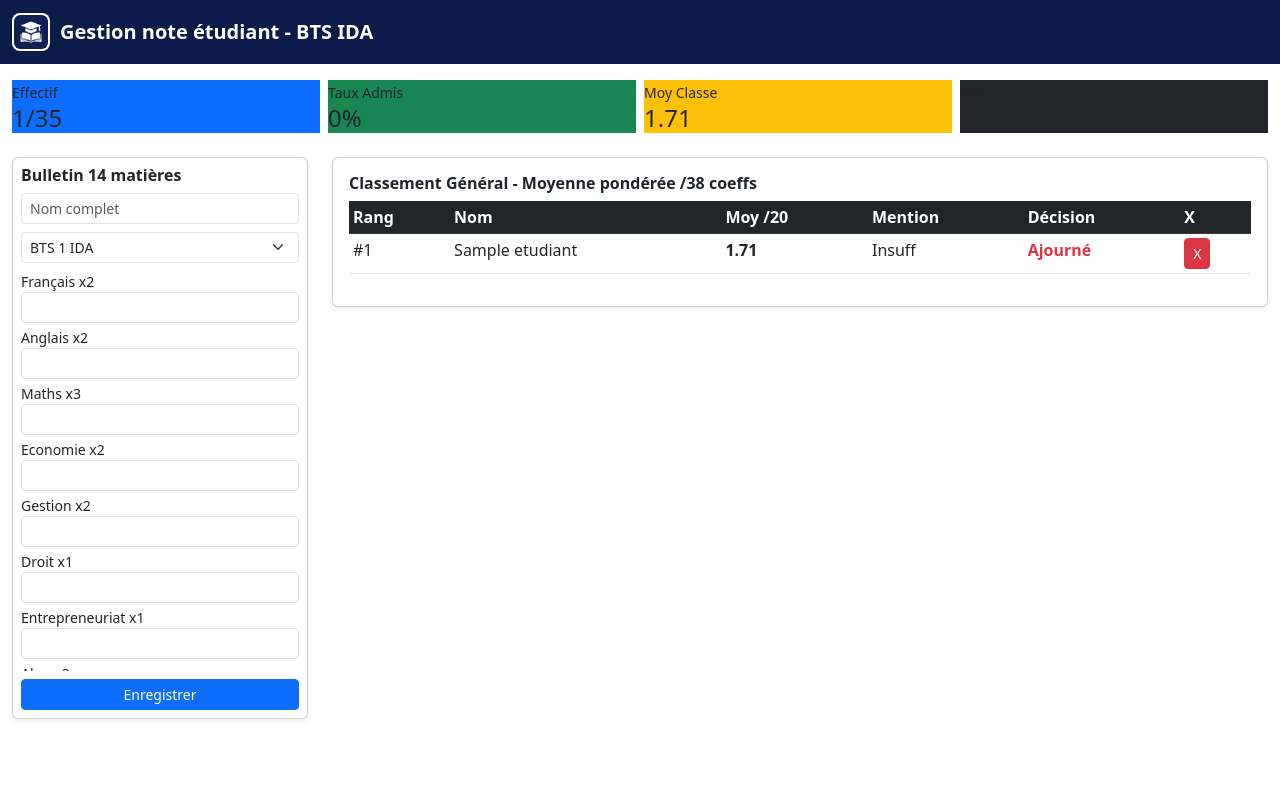
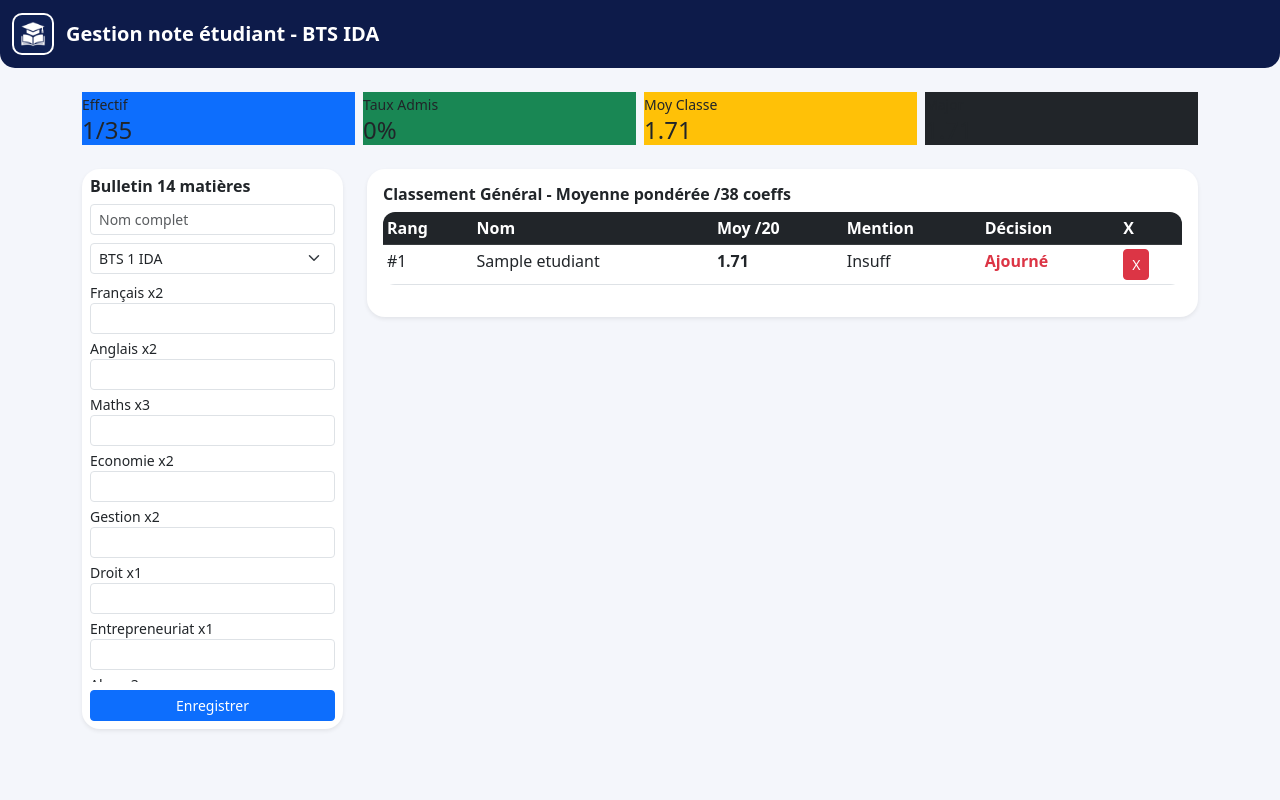
Before and after one commit to zaka-carlos-dev/gestion-notes-etudiants, a Flask app: page / in a window 1280 px wide. Run offline with Flask 3, Linux system fonts and the light colour scheme; tables that the repository leaves empty hold one stand-in row (values such as "Sample post").

Commit message:
Update index.html

```diff
--- a/templates/index.html
+++ b/templates/index.html
@@ -1,30 +1,36 @@
-<!DOCTYPE html><html lang="fr"><head>
+<!DOCTYPE html>
+<html lang="fr">
+<head>
 <meta charset="UTF-8">
 <meta name="viewport" content="width=device-width, initial-scale=1.0">
 <title>Gestion note étudiant - BTS IDA</title>
-
 <link rel="icon" href="/static/logo.jpg">
 <meta property="og:title" content="Gestion note étudiant - BTS IDA">
-<meta property="og:description" content="Gestion 14 matières - Moyenne coeff 38 - BTS IDA">
+<meta property="og:description" content="Gestion 14 matières - Moyenne pondérée coeff 38">
 <meta property="og:image" content="https://gestion-notes-etudiants-lr2g.onrender.com/static/logo.jpg">
 <meta property="og:url" content="https://gestion-notes-etudiants-lr2g.onrender.com">
-<meta property="og:type" content="website">
-<meta name="twitter:card" content="summary_large_image">
-<meta name="twitter:image" content="https://gestion-notes-etudiants-lr2g.onrender.com/static/logo.jpg">
 <meta name="theme-color" content="#0d1b4a">
 <link href="https://cdn.jsdelivr.net/npm/bootstrap@5.3.0/dist/css/bootstrap.min.css" rel="stylesheet">
+<style>
+body { background: #f4f6fb; }
+.card { border-radius: 18px !important; border: none; box-shadow: 0 4px 15px rgba(0,0,0,0.08); }
+.table { border-radius: 12px; overflow: hidden; }
+nav { border-radius: 0 0 16px 16px; }
+</style>
 </head>
 <body>
 
-<nav class="navbar navbar-dark" style="background-color: #0d1b4a;">
+<nav class="navbar navbar-dark" style="background-color: #0d1b4a; border-radius:0 0 15px 15px;">
   <div class="container-fluid">
-    <a class="navbar-brand fw-bold d-flex align-items-center" href="/">
-      <img src="/static/logo.jpg" width="38" height="38" style="border-radius:8px; margin-right:10px; background:white; padding:2px;">
+    <a class="navbar-brand fw-bold d-flex align-items-center text-white" href="/">
+      <img src="/static/logo.jpg" width="42" height="42" style="border-radius:10px; margin-right:12px; background:white; padding:2px;">
       Gestion note étudiant - BTS IDA
     </a>
   </div>
 </nav>
-<div class="container-fluid mt-3">
+
+<div class="container mt-4">
+<!-- TON ANCIEN CONTENU GARDE LE EN DESSOUS, NE TOUCHE PAS AU RESTE -->
 <div class="row g-2 mb-3"><div class="col-3"><div class="card-stat bg-primary"><small>Effectif</small><h4>{{ total }}/35</h4></div></div><div class="col-3"><div class="card-stat bg-success"><small>Taux Admis</small><h4>{{ "%.0f"|format(taux) }}%</h4></div></div><div class="col-3"><div class="card-stat bg-warning text-dark"><small>Moy Classe</small><h4>{{ "%.2f"|format(moy_classe) }}</h4></div></div><div class="col-3"><div class="card-stat bg-dark"><small>Major</small><h4>{{ "%.2f"|format(meilleure) }}</h4></div></div></div>
 <div class="row"><div class="col-md-3"><div class="card p-2 shadow-sm"><h6 class="fw-bold">Bulletin 14 matières</h6><form method="POST" action="/add"><input name="nom" class="form-control form-control-sm mb-2" placeholder="Nom complet" required><select name="classe" class="form-select form-select-sm mb-2"><option>BTS 1 IDA</option><option>BTS 2 IDA</option></select>
 <div style="max-height:400px;overflow-y:auto" class="small">
```
